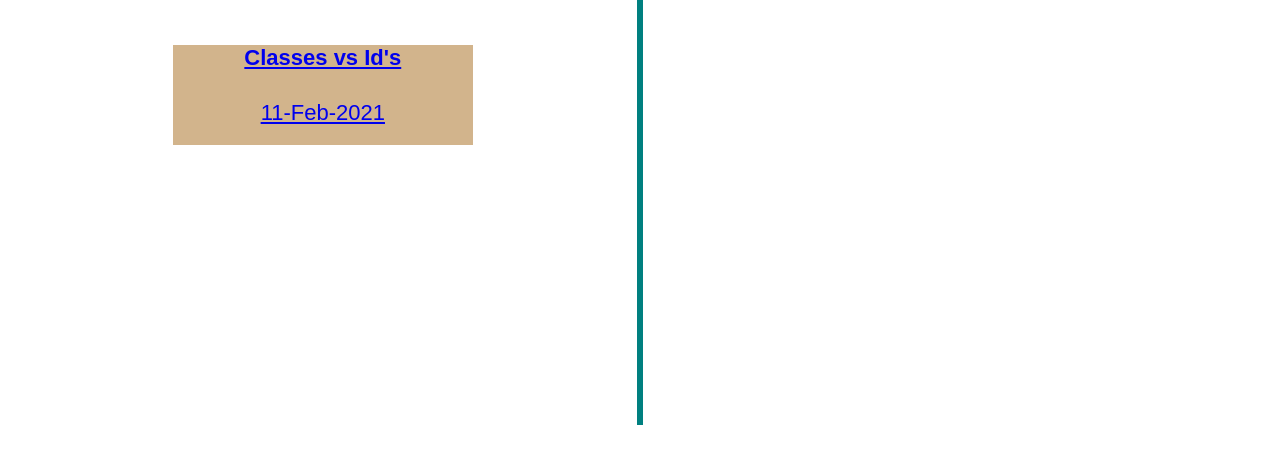
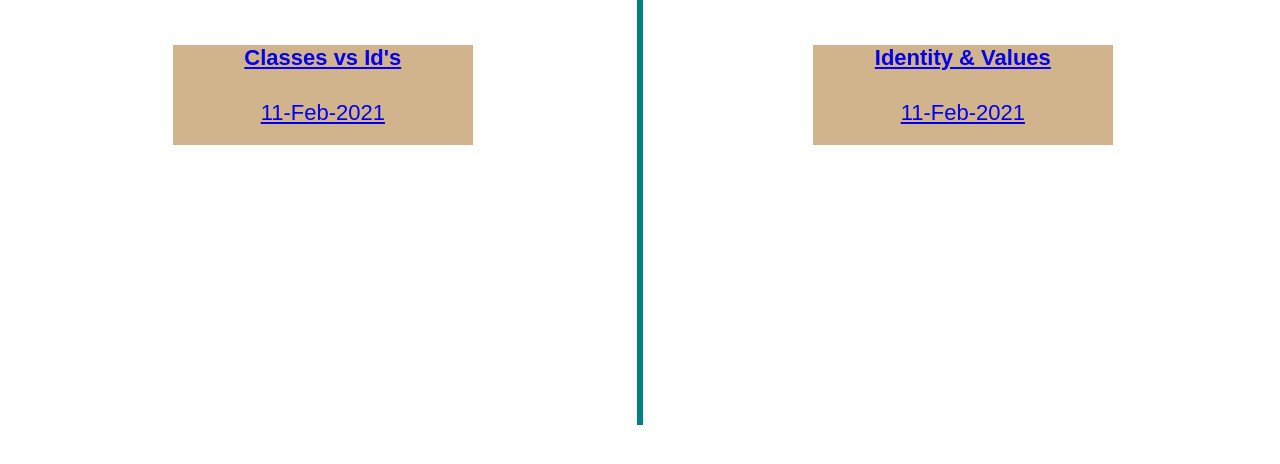
Before and after one commit to jatin-puri-coder/jatin-puri-coder.github.io, a plain HTML site: page blog.html in a window 1280 px wide. Shown: the part 288-752 px from the top of the page. Drawn offline with Linux system fonts and the light colour scheme; a web font is replaced by a local one.

Commit message:
Align links

```diff
--- a/blog.html
+++ b/blog.html
@@ -42,6 +42,17 @@
 
     <div class="split right">
         <h2 class="centered heading">Core</h2>
+        <main>
+
+            <section class="blogs">
+                <a href="blog/sprint1-cultural.html">
+                  <h4>Identity & Values</h4>
+                  <p>11-Feb-2021</p>
+                </a>
+
+
+
+        </main>
 
 <h3>
 
```
